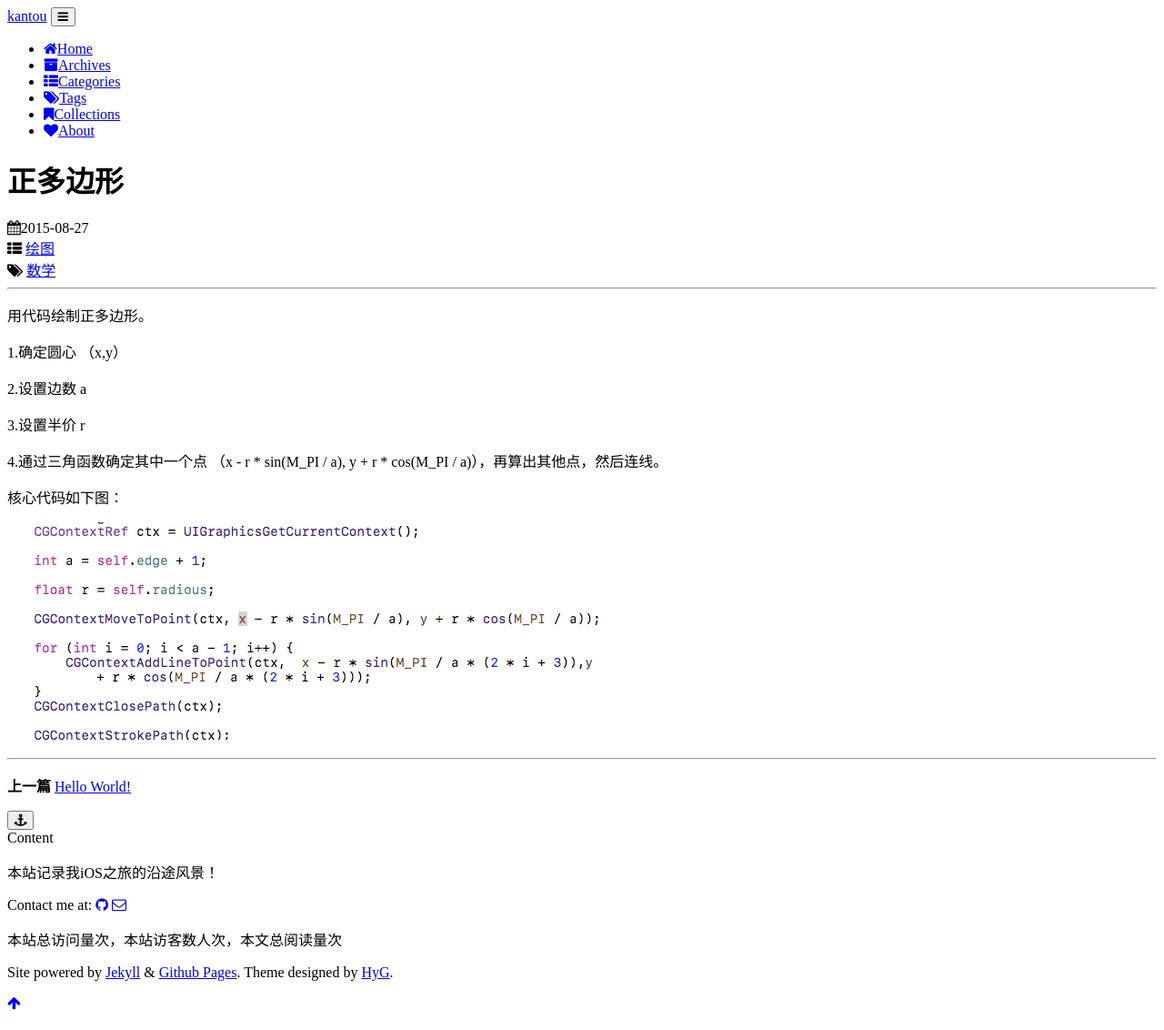
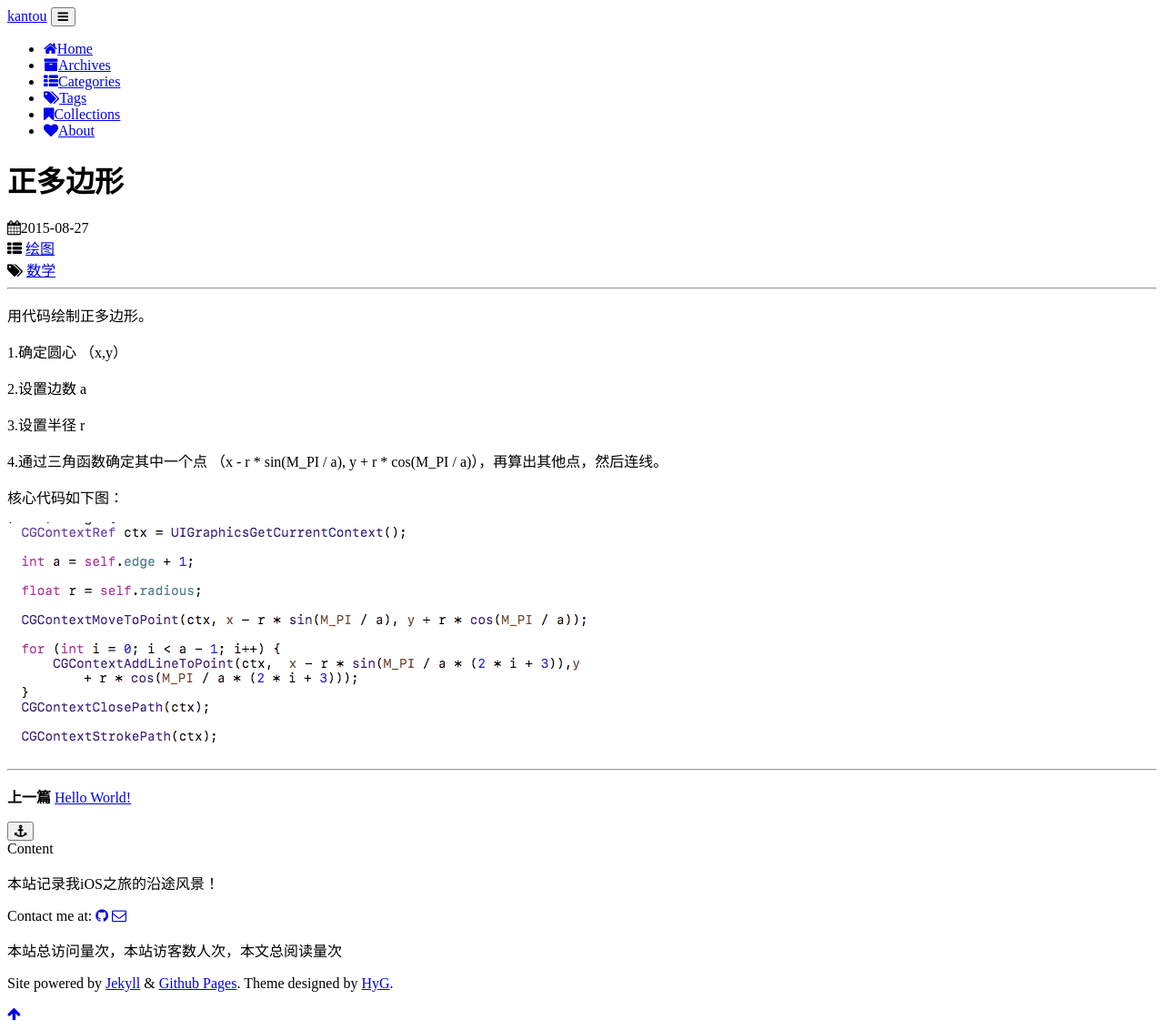
Before and after one commit to youkantou/youkantou.github.io, a Jekyll site: the page built from _posts/2015-08-27-正多边形.markdown, in a window 1280 px wide. Shown: the whole page at 91% size. Built offline with Jekyll 4.4.1, drawn with Linux system fonts in a browser that asks for light colours; comment, search, counter and statistics services are not loaded; a style sheet for code colours, icons or effects is not loaded.

Commit message:
no message

```diff
--- a/_posts/2015-08-27-正多边形.markdown
+++ b/_posts/2015-08-27-正多边形.markdown
@@ -14,7 +14,7 @@ mathjax: true
 
 2.设置边数  a
 
-3.设置半价  r
+3.设置半径  r
 
 4.通过三角函数确定其中一个点 （x - r * sin(M_PI / a), y + r * cos(M_PI / a)），再算出其他点，然后连线。
 
```
Also changed, not shown: img/2.png.
